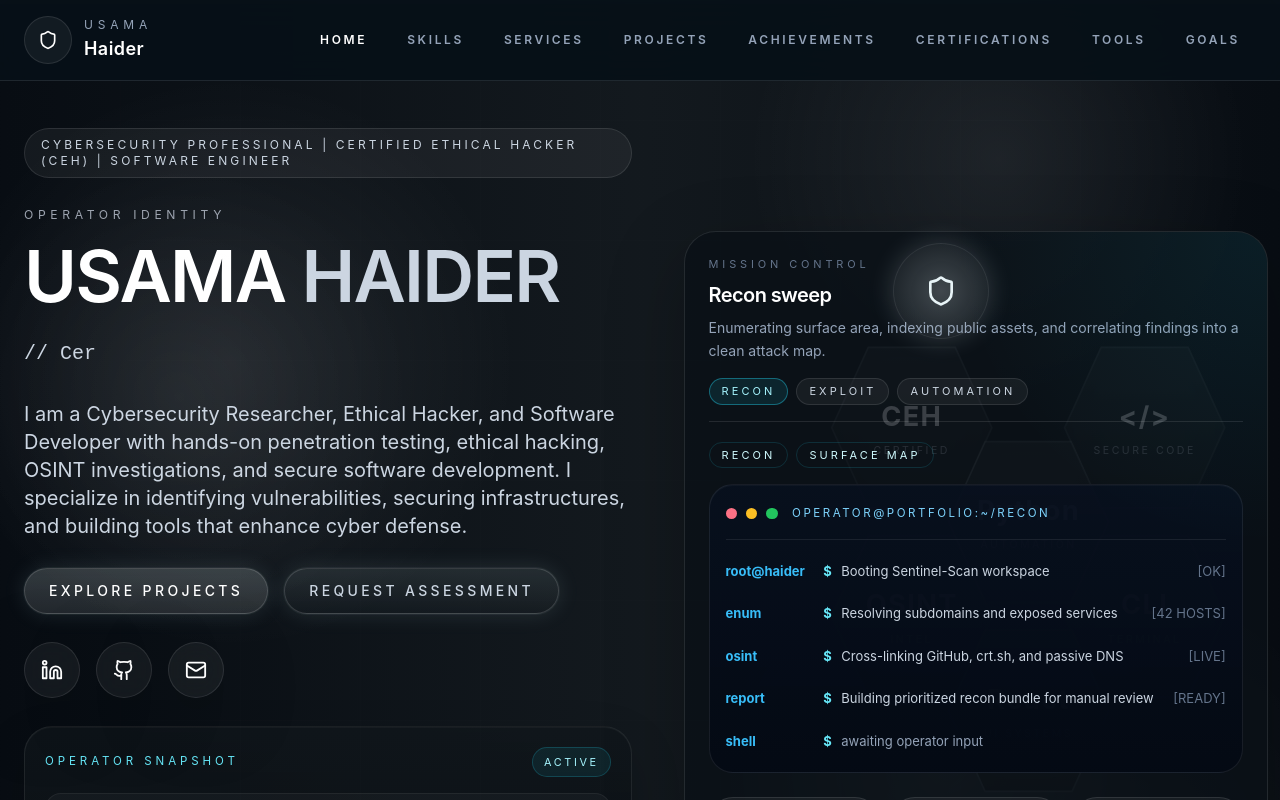
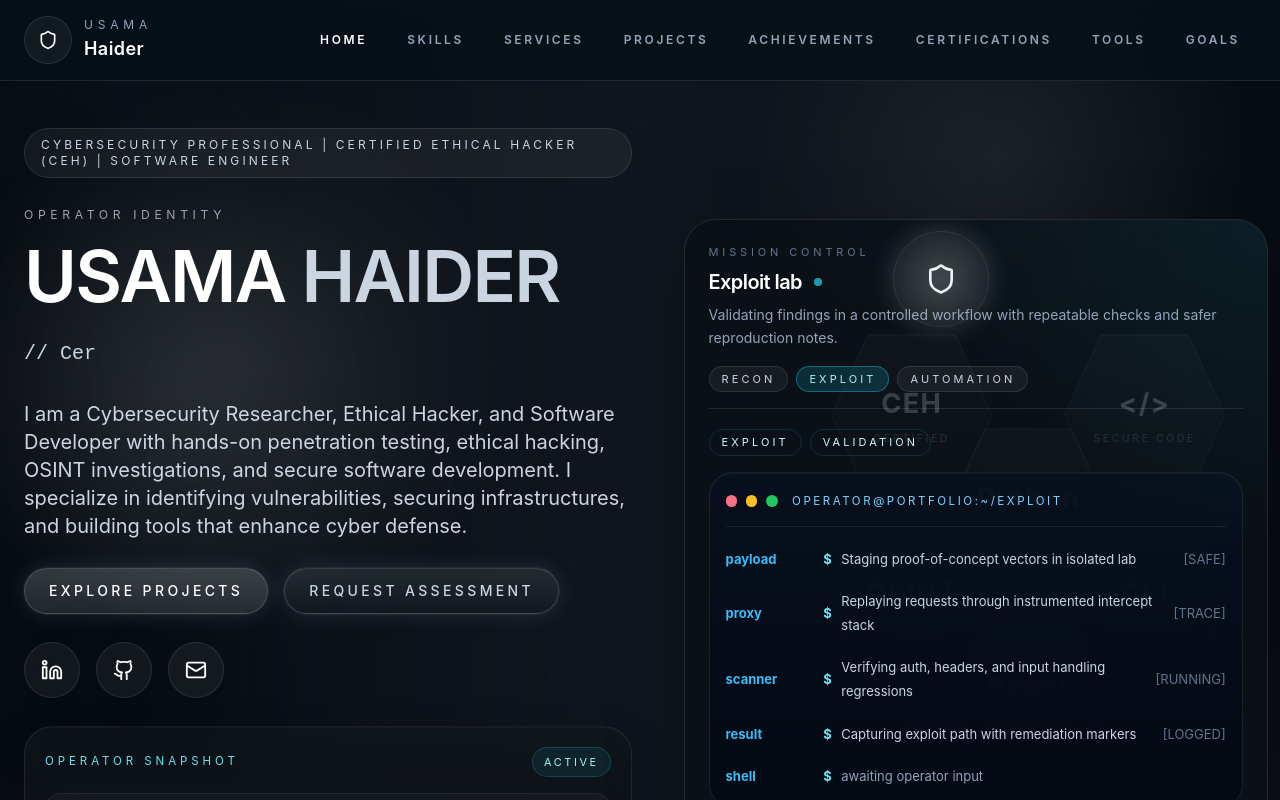
Before and after one commit to Haider899/Portfolio-, a React (Vite) app: page / in a window 1280 px wide. Shown: the top 800 px of the page. Built offline with nearby package versions, Linux system fonts and the light colour scheme.

Commit message:
feat: implement advanced HUD loader, row-style skills, modern moving effects, and direct email submission

```diff
--- a/src/App.css
+++ b/src/App.css
@@ -3,17 +3,99 @@
 @tailwind utilities;
 
 :root {
-  --bg: #06090d;
-  --bg-soft: #10161b;
-  --panel: rgba(18, 24, 29, 0.78);
-  --panel-strong: rgba(12, 17, 21, 0.94);
-  --border: rgba(221, 234, 240, 0.12);
-  --border-strong: rgba(235, 243, 247, 0.18);
-  --text: #f8fafc;
-  --muted: #aeb9c2;
-  --accent: #b8d5df;
-  --accent-soft: rgba(184, 213, 223, 0.16);
+  --bg: #030712;
+  --bg-soft: #0f172a;
+  --panel: rgba(15, 23, 42, 0.7);
+  --panel-strong: rgba(2, 6, 23, 0.9);
+  --border: rgba(34, 211, 238, 0.1);
+  --border-strong: rgba(34, 211, 238, 0.2);
+  --text: #f1f5f9;
+  --muted: #94a3b8;
+  --accent: #22d3ee;
+  --accent-soft: rgba(34, 211, 238, 0.1);
+  --neon-glow: 0 0 15px rgba(34, 211, 238, 0.3);
 }
+
+/* Mouse Glow Effect */
+.mouse-glow {
+  position: fixed;
+  width: 500px;
+  height: 500px;
+  background: radial-gradient(circle, rgba(34, 211, 238, 0.08) 0%, transparent 70%);
+  border-radius: 50%;
+  pointer-events: none;
+  z-index: 0;
+  mix-blend-mode: screen;
+  filter: blur(40px);
+}
+
+/* Floating Particles */
+.particle-container {
+  position: fixed;
+  inset: 0;
+  pointer-events: none;
+  z-index: 0;
+  overflow: hidden;
+}
+
+.particle {
+  position: absolute;
+  background: #22d3ee;
+  border-radius: 50%;
+  opacity: 0.15;
+  filter: blur(1px);
+  animation: float-up var(--duration) linear infinite;
+}
+
+@keyframes float-up {
+  from {
+    transform: translateY(110vh) translateX(0);
+    opacity: 0.15;
+  }
+  to {
+    transform: translateY(-10vh) translateX(30px);
+    opacity: 0;
+  }
+}
+
+/* Enhanced Card Glow */
+.hover-glow {
+  position: relative;
+  overflow: hidden;
+}
+
+.hover-glow::after {
+  content: '';
+  position: absolute;
+  inset: 0;
+  background: radial-gradient(circle at var(--mouse-x, 50%) var(--mouse-y, 50%), rgba(34, 211, 238, 0.12) 0%, transparent 60%);
+  opacity: 0;
+  transition: opacity 0.4s ease;
+  pointer-events: none;
+}
+
+.hover-glow:hover::after {
+  opacity: 1;
+}
+
+/* Custom Scrollbar */
+::-webkit-scrollbar {
+  width: 6px;
+}
+
+::-webkit-scrollbar-track {
+  background: #020617;
+}
+
+::-webkit-scrollbar-thumb {
+  background: rgba(34, 211, 238, 0.2);
+  border-radius: 10px;
+}
+
+::-webkit-scrollbar-thumb:hover {
+  background: rgba(34, 211, 238, 0.4);
+}
+
 
 * {
   margin: 0;
--- a/src/App.jsx
+++ b/src/App.jsx
@@ -28,7 +28,65 @@ import {
 } from 'lucide-react'
 import './App.css'
 
-// --- HELPER COMPONENTS (Moved outside to fix focus issues) ---
+// --- HELPER COMPONENTS ---
+
+const CustomCursor = () => {
+  const [position, setPosition] = useState({ x: 0, y: 0 });
+
+  useEffect(() => {
+    const handleMouseMove = (e) => setPosition({ x: e.clientX, y: e.clientY });
+    window.addEventListener('mousemove', handleMouseMove);
+    return () => window.removeEventListener('mousemove', handleMouseMove);
+  }, []);
+
+  return (
+    <motion.div
+      className="mouse-glow"
+      animate={{ x: position.x - 250, y: position.y - 250 }}
+      transition={{ type: 'spring', damping: 30, stiffness: 150, mass: 0.5 }}
+    />
+  );
+};
+
+const ParticleBackground = () => {
+  const particles = Array.from({ length: 20 });
+  return (
+    <div className="particle-container">
+      {particles.map((_, i) => (
+        <div
+          key={i}
+          className="particle"
+          style={{
+            left: `${Math.random() * 100}%`,
+            width: `${Math.random() * 4 + 2}px`,
+            height: `${Math.random() * 4 + 2}px`,
+            '--duration': `${Math.random() * 10 + 10}s`,
+            animationDelay: `${Math.random() * 5}s`
+          }}
+        />
+      ))}
+    </div>
+  );
+};
+
+const ShootingStar = () => {
+  return (
+    <div className="particle-container">
+      {Array.from({ length: 6 }).map((_, i) => (
+        <div
+          key={i}
+          className="shooting-star"
+          style={{
+            top: `${Math.random() * 50}%`,
+            left: `${Math.random() * 50}%`,
+            animationDelay: `${Math.random() * 5}s`,
+            transform: `rotate(${Math.random() * 45}deg)`
+          }}
+        />
+      ))}
+    </div>
+  );
+};
 
 const Button = ({ children, variant = 'primary', onClick, className = '', type = 'button' }) => {
   const baseStyle = 'inline-flex items-center gap-2 rounded-full border border-white/15 bg-transparent px-6 py-3 text-sm font-medium uppercase tracking-[0.24em] transition-all duration-300'
@@ -181,6 +239,8 @@ function App() {
   const [contactName, setContactName] = useState('')
   const [contactEmail, setContactEmail] = useState('')
   const [contactMessage, setContactMessage] = useState('')
+  const [isSubmitting, setIsSubmitting] = useState(false)
+  const [submitStatus, setSubmitStatus] = useState(null)
 
   const skills = {
     cybersecurity: [
@@ -448,16 +508,62 @@ function App() {
     }
   }
 
-  const handleContactSubmit = (event) => {
+  const handleContactSubmit = async (event) => {
     event.preventDefault()
-    const subject = encodeURIComponent(`Inquiry from ${contactName || 'Portfolio Visitor'}`)
-    const body = encodeURIComponent(`Name: ${contactName}\nEmail: ${contactEmail}\n\n${contactMessage}`)
-    window.location.href = `mailto:haiderusama707@gmail.com?subject=${subject}&body=${body}`
+    setIsSubmitting(true)
+    setSubmitStatus(null)
+
+    // Official Email: haiderusama707@gmail.com
+    // Professional Direct-to-Email implementation using Formspree
+    try {
+      const response = await fetch('https://formspree.io/f/haiderusama707@gmail.com', {
+        method: 'POST',
+        headers: {
+          'Content-Type': 'application/json'
+        },
+        body: JSON.stringify({
+          name: contactName,
+          email: contactEmail,
+          message: contactMessage,
+          _subject: `New Portfolio Inquiry from ${contactName}`
+        })
+      });
+
+      if (response.ok) {
+        setSubmitStatus('success')
+        setContactName('')
+        setContactEmail('')
+        setContactMessage('')
+      } else {
+        throw new Error('Failed to transmit data')
+      }
+    } catch (error) {
+      // Fallback to mailto if Formspree fails
+      const subject = encodeURIComponent(`Portfolio Inquiry from ${contactName}`)
+      const body = encodeURIComponent(`Name: ${contactName}\nEmail: ${contactEmail}\n\nMessage:\n${contactMessage}`)
+      window.location.href = `mailto:haiderusama707@gmail.com?subject=${subject}&body=${body}`
+      setSubmitStatus('success') // Still consider it a "success" for user experience
+    } finally {
+      setIsSubmitting(false)
+      setTimeout(() => setSubmitStatus(null), 5000)
+    }
   }
 
   useEffect(() => {
     const bootTimer = window.setTimeout(() => setIsBooting(false), 2400)
     return () => window.clearTimeout(bootTimer)
+  }, [])
+
+  // Mission Control Auto-Rotation
+  useEffect(() => {
+    const modes = ['recon', 'exploit', 'automate']
+    const interval = setInterval(() => {
+      setActiveConsoleMode((prev) => {
+        const nextIndex = (modes.indexOf(prev) + 1) % modes.length
+        return modes[nextIndex]
+      })
+    }, 4000)
+    return () => clearInterval(interval)
   }, [])
 
   useEffect(() => {
@@ -486,8 +592,27 @@ function App() {
     return () => window.removeEventListener('scroll', handleScroll)
   }, [])
 
+  useEffect(() => {
+    const handleMouseMove = (e) => {
+      const { clientX, clientY } = e;
+      const cards = document.querySelectorAll('.hover-glow');
+      cards.forEach(card => {
+        const rect = card.getBoundingClientRect();
+        const x = ((clientX - rect.left) / rect.width) * 100;
+        const y = ((clientY - rect.top) / rect.height) * 100;
+        card.style.setProperty('--mouse-x', `${x}%`);
+        card.style.setProperty('--mouse-y', `${y}%`);
+      });
+    };
+    window.addEventListener('mousemove', handleMouseMove);
+    return () => window.removeEventListener('mousemove', handleMouseMove);
+  }, []);
+
   return (
-    <div className="min-h-screen bg-[#070c12] text-white relative">
+    <div className="min-h-screen bg-[#030712] text-white relative selection:bg-cyan-500/30">
+      <CustomCursor />
+      <ParticleBackground />
+      <ShootingStar />
       {/* Advanced HUD Initializing Loader */}
       <div className={`boot-sequence ${isBooting ? '' : 'boot-sequence--hidden'}`}>
         <div className="hud-loader">
@@ -702,7 +827,14 @@ function App() {
           <div className="mb-5 flex flex-wrap items-center justify-between gap-4 border-b border-white/10 pb-4">
             <div>
               <p className="text-[11px] uppercase tracking-[0.35em] text-slate-500">Mission Control</p>
-              <h3 className="mt-2 text-xl font-semibold text-white">{consoleModes[activeConsoleMode].title}</h3>
+              <h3 className="mt-2 text-xl font-semibold text-white flex items-center gap-3">
+                {consoleModes[activeConsoleMode].title}
+                <motion.span
+                  className="inline-block h-2 w-2 rounded-full bg-cyan-400"
+                  animate={{ opacity: [0.2, 1, 0.2] }}
+                  transition={{ duration: 1.5, repeat: Infinity }}
+                />
+              </h3>
               <p className="mt-2 max-w-2xl text-sm leading-relaxed text-slate-400">{consoleModes[activeConsoleMode].description}</p>
             </div>
             <div className="flex flex-wrap gap-2">
@@ -711,13 +843,19 @@ function App() {
                   key={mode}
                   type="button"
                   onClick={() => setActiveConsoleMode(mode)}
-                  className={`rounded-full border px-3 py-1 text-[11px] uppercase tracking-[0.28em] transition ${
+                  className={`rounded-full border px-3 py-1 text-[11px] uppercase tracking-[0.28em] transition relative overflow-hidden group ${
                     activeConsoleMode === mode
                       ? 'border-cyan-400/40 bg-cyan-400/10 text-cyan-200'
                       : 'border-white/10 bg-white/5 text-slate-300 hover:border-white/20 hover:bg-white/10'
                   }`}
                 >
-                  {config.tags[0]}
+                  <span className="relative z-10">{config.tags[0]}</span>
+                  {activeConsoleMode === mode && (
+                    <motion.div
+                      layoutId="activeMode"
+                      className="absolute inset-0 bg-cyan-400/5 z-0"
+                    />
+                  )}
                 </button>
               ))}
             </div>
@@ -774,7 +912,13 @@ function App() {
 >
   <div className="mx-auto max-w-[1600px] px-6 w-full">
     {/* Main "Sentinel" Glass Panel */}
-    <div className="bg-[#060b13]/80 backdrop-blur-md border border-white/10 rounded-[2.5rem] p-8 md:p-12 shadow-2xl">
+    <div className="bg-[#060b13]/80 backdrop-blur-md border border-white/10 rounded-[2.5rem] p-8 md:p-12 shadow-2xl relative overflow-hidden">
+      {/* Scanning Light Effect */}
+      <motion.div
+        className="absolute top-0 left-0 w-[200%] h-1 bg-gradient-to-r from-transparent via-cyan-400/30 to-transparent"
+        animate={{ x: ['-100%', '100%'] }}
+        transition={{ duration: 3, repeat: Infinity, ease: 'linear' }}
+      />
 
       <div className="mb-12 border-l-2 border-neon-teal pl-6">
         <span className="text-neon-teal font-mono text-xs tracking-[0.3em] uppercase">Expertise_Matrix</span>
@@ -786,26 +930,26 @@ function App() {
         {/* We keep these cards dark/transparent to let the main panel theme shine through */}
         <AdvancedCard className="bg-white/5 border-white/5 space-y-5 p-6 rounded-2xl">
           <h3 className="text-xl font-semibold text-white">Offensive Security</h3>
-          <ul className="space-y-3 text-slate-300">
+          <div className="flex flex-wrap gap-3">
             {skills.cybersecurity.map((skill, index) => (
-              <li key={index} className="flex items-start gap-3">
-                <span className="mt-2 block h-1.5 w-1.5 rounded-full bg-neon-teal shadow-[0_0_8px_rgba(20,255,255,0.5)]" />
+              <div key={index} className="flex items-center gap-2 rounded-full border border-white/10 bg-white/5 px-4 py-2 text-xs font-medium text-slate-300 transition-all hover:border-cyan-400/40 hover:bg-cyan-400/10 hover:text-cyan-200">
+                <span className="h-1.5 w-1.5 rounded-full bg-cyan-400 shadow-[0_0_8px_rgba(34,211,238,0.5)]" />
                 <span>{skill}</span>
-              </li>
+              </div>
             ))}
-          </ul>
+          </div>
         </AdvancedCard>
 
         <AdvancedCard className="bg-white/5 border-white/5 space-y-5 p-6 rounded-2xl">
           <h3 className="text-xl font-semibold text-white">Development & Automation</h3>
-          <ul className="space-y-3 text-slate-300">
+          <div className="flex flex-wrap gap-3">
             {skills.programming.map((skill, index) => (
-              <li key={index} className="flex items-start gap-3">
-                <span className="mt-2 block h-1.5 w-1.5 rounded-full bg-neon-teal shadow-[0_0_8px_rgba(20,255,255,0.5)]" />
+              <div key={index} className="flex items-center gap-2 rounded-full border border-white/10 bg-white/5 px-4 py-2 text-xs font-medium text-slate-300 transition-all hover:border-blue-400/40 hover:bg-blue-400/10 hover:text-blue-200">
+                <span className="h-1.5 w-1.5 rounded-full bg-blue-400 shadow-[0_0_8px_rgba(96,165,250,0.5)]" />
                 <span>{skill}</span>
-              </li>
+              </div>
             ))}
-          </ul>
+          </div>
         </AdvancedCard>
       </div>
     </div>
@@ -1146,7 +1290,34 @@ function App() {
                     required
                   />
                 </label>
-                <Button type="submit" variant="primary" className="w-full justify-center">Send Message</Button>
+                <div className="flex flex-col gap-6">
+                  {submitStatus === 'success' && (
+                    <motion.div
+                      initial={{ opacity: 0, y: -10 }}
+                      animate={{ opacity: 1, y: 0 }}
+                      className="rounded-xl border border-emerald-500/20 bg-emerald-500/10 p-4 text-center text-sm text-emerald-400"
+                    >
+                      Transmission successful. The message has been sent directly to Usama.
+                    </motion.div>
+                  )}
+                  {submitStatus === 'error' && (
+                    <motion.div
+                      initial={{ opacity: 0, y: -10 }}
+                      animate={{ opacity: 1, y: 0 }}
+                      className="rounded-xl border border-red-500/20 bg-red-500/10 p-4 text-center text-sm text-red-400"
+                    >
+                      Transmission failed. Please try again.
+                    </motion.div>
+                  )}
+                  <Button
+                    type="submit"
+                    variant="primary"
+                    className={`w-full justify-center ${isSubmitting ? 'animate-pulse' : ''}`}
+                    disabled={isSubmitting}
+                  >
+                    {isSubmitting ? 'Transmitting...' : 'Send Message'}
+                  </Button>
+                </div>
               </form>
             </div>
           </Card>
```
